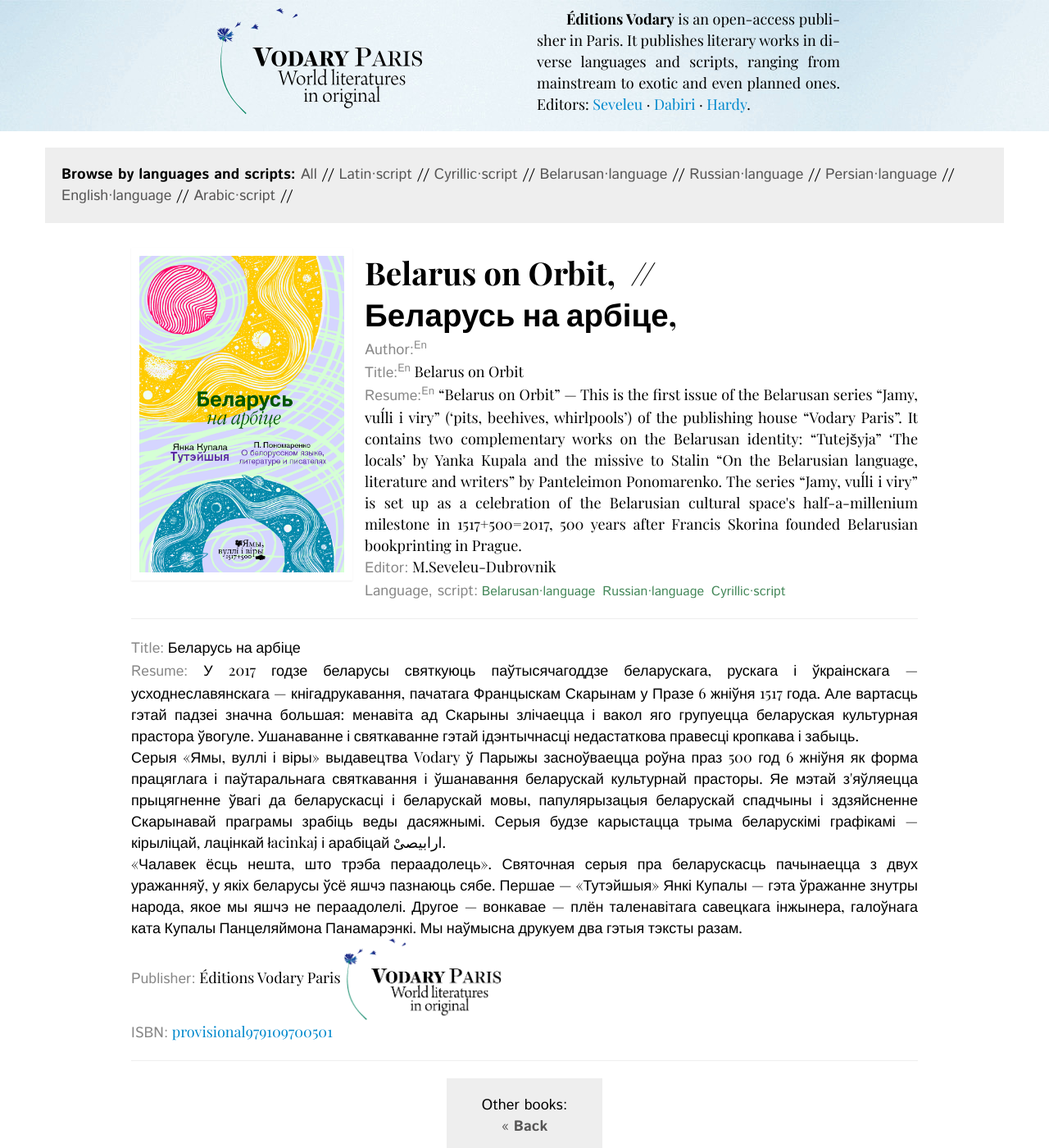
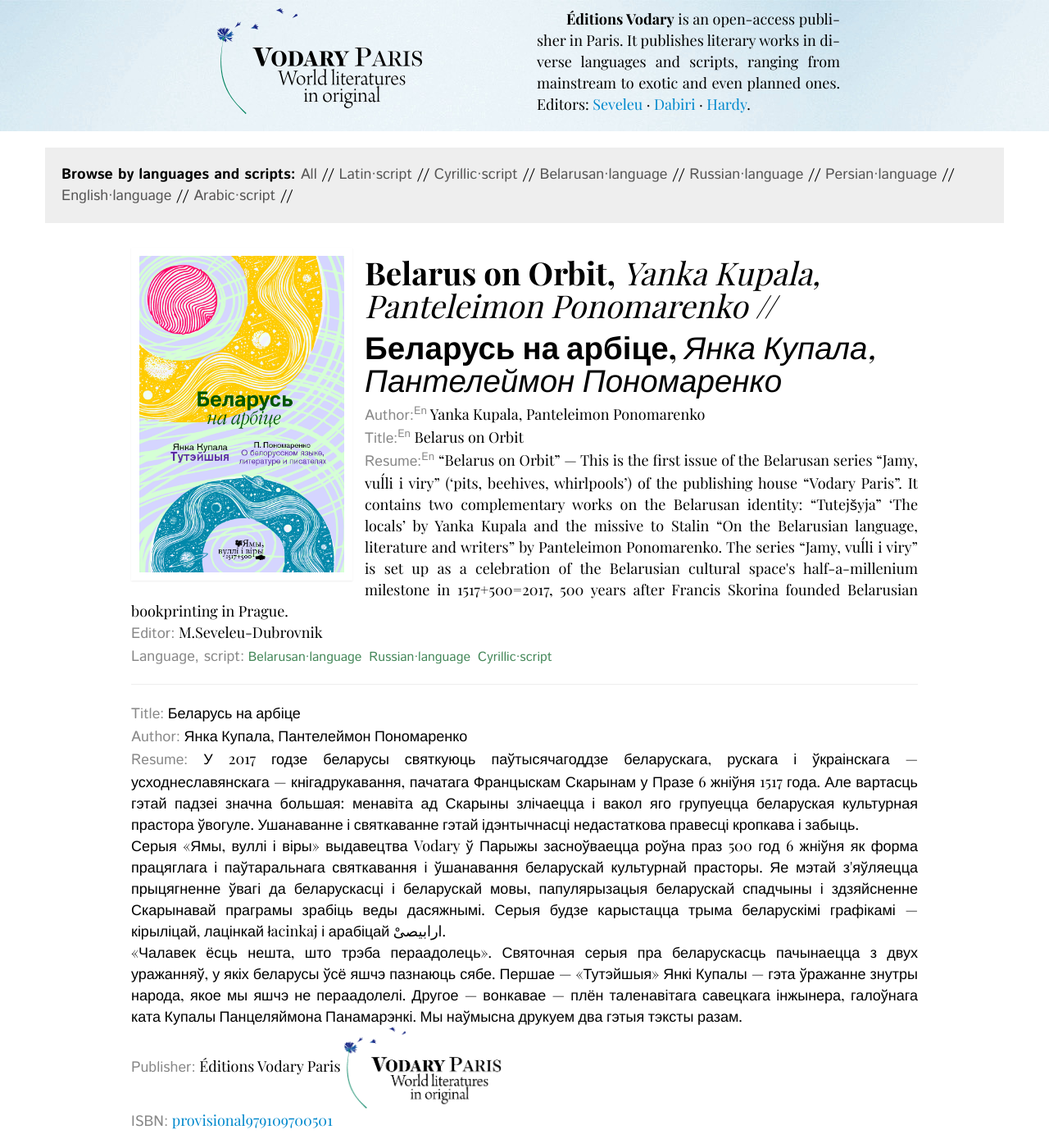
Before and after one commit to mlare/vodary, a Jekyll site: the page built from _posts/2017-08-06-na-arbicie.markdown, in a window 1280 px wide and 1400 px high. Shown: the whole window at 82% size. Built offline with Jekyll 4.4.1, drawn with Linux system fonts in a browser that asks for light colours; some web fonts are replaced; Markdown is read by kramdown in place of the engine named in the settings.

Commit message:
Update 2017-08-06-na-arbicie.markdown

```diff
--- a/_posts/2017-08-06-na-arbicie.markdown
+++ b/_posts/2017-08-06-na-arbicie.markdown
@@ -8,12 +8,14 @@
 homepage:
 download:
 demo:
+author: Yanka Kupala, Panteleimon Ponomarenko
+orauthor: Янка Купала, Пантелеймон Пономаренко
 isbn: provisional979109700501
 thumbnail: na-arbicie.png
 tags: Belarusan·language Russian·language Cyrillic·script
 editor: Éditions Vodary Paris
 editorpic: vodaryColor.png
 editpers: M.Seveleu-Dubrovnik
-keywords: Yanka Kupala, Янка Купала, Панцеляймон Панамарэнка, Пантелеймон Пономаренко, Тутэйшыя, Тутэйшие, письмо Сталину, ліст да Сталіна, letter to Stalin, о белорусском языке, пра беларускую мову, on Belarusian language
+keywords: Yanka Kupala, Янка Купала, Панцеляймон Панамарэнка, Пантелеймон Пономаренко, Panteleimon Ponomarenko, Тутэйшыя, Тутэйшие, письмо Сталину, ліст да Сталіна, letter to Stalin, о белорусском языке, пра беларускую мову, on Belarusian language
 license: MIT License
 ---
```
